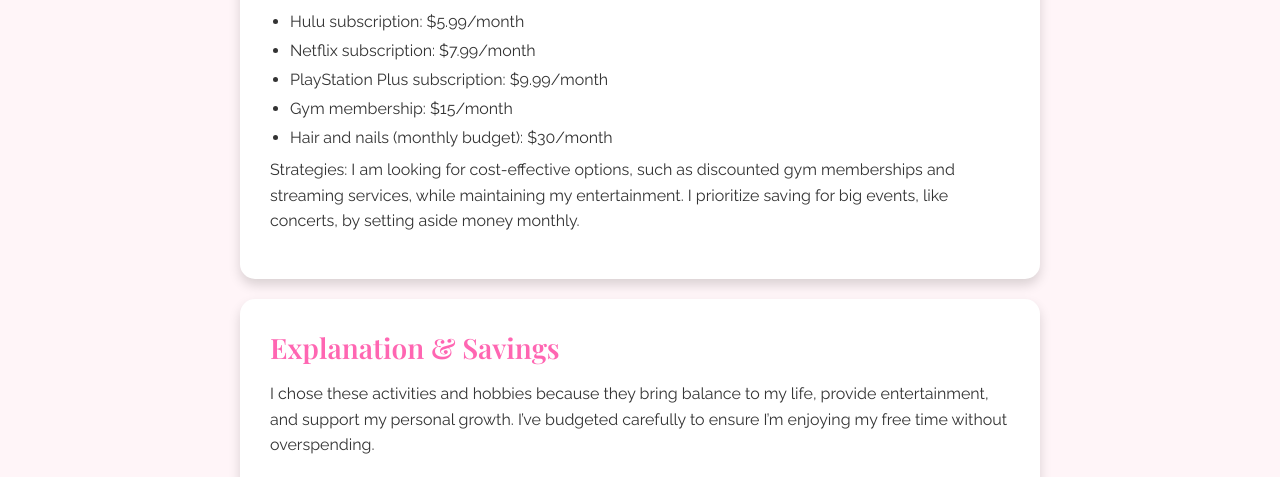
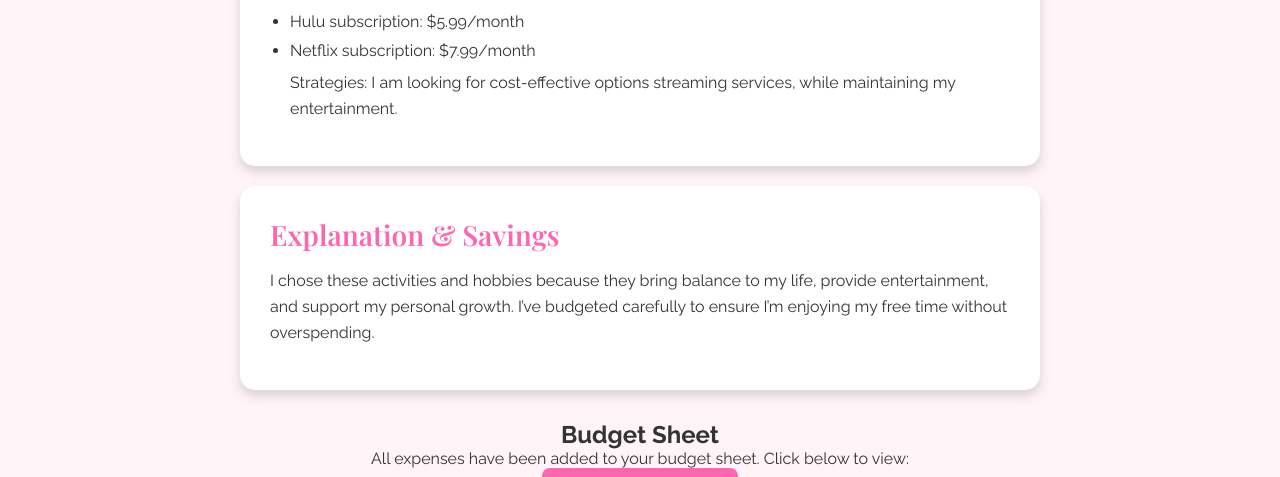
Before and after one commit to zoieeeanyla/Zoies-personal-Budget-Project-, a plain HTML site: page entertainment.html in a window 1280 px wide. Shown: the part 334-811 px from the top of the page. Drawn offline with nearby package versions, Linux system fonts and the light colour scheme.

Commit message:
entertainment.html

```diff
--- a/entertainment.html
+++ b/entertainment.html
@@ -135,11 +135,8 @@
     <ul>
         <li>Hulu subscription: $5.99/month</li>
         <li>Netflix subscription: $7.99/month</li>
-        <li>PlayStation Plus subscription: $9.99/month</li>
-        <li>Gym membership: $15/month</li>
-        <li>Hair and nails (monthly budget): $30/month</li>
-    </ul>
-    <p>Strategies: I am looking for cost-effective options, such as discounted gym memberships and streaming services, while maintaining my entertainment. I prioritize saving for big events, like concerts, by setting aside money monthly.</p>
+
+    <p>Strategies: I am looking for cost-effective options streaming services, while maintaining my entertainment. </p>
 </div>
 
         <div class="details">
```
